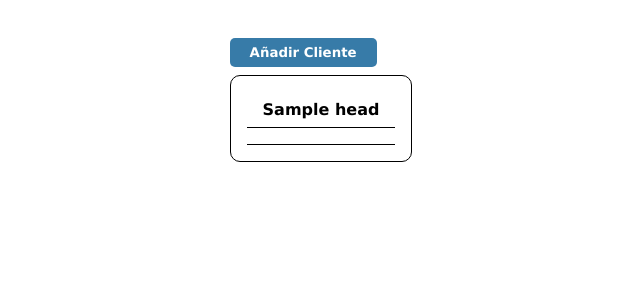
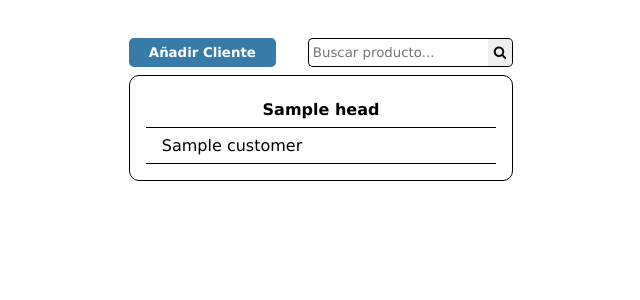
Before and after one commit to ChrisPoul/Industrias-EnGo, a Flask app: template EnGo/templates/customer/customers.html in a window 1280 px wide. Shown: the part 105-405 px from the top of the page, without its empty margins (319-959 px from the left). Run offline with Flask 2, Linux system fonts and the light colour scheme; the visitor is signed in with stand-in values (Sample User, id 1); tables that the repository leaves empty hold one stand-in row (values such as "Sample post"); the template is opened without the code that fills it: values that come from a table or form of the project are taken from there, most other values are stand-ins (such as "Sample title", 1, 10 or a date in 2020); lists and menus that the app fills with data are empty.

Commit message:
Added search bar to customers view and refactored html file structure

```diff
--- /dev/null
+++ b/EnGo/templates/customer/customers-body.html
@@ -0,0 +1,9 @@
+<div class="heading">
+    <a href="{{ url_for('customer.add') }}" class="add-button">
+        <input type="button" value="Añadir Cliente">
+    </a>
+    {% include "customer/search-bar.html" %}
+</div>
+<div class="container">
+    {% include "customer/customers-table.html" %}
+</div>
--- /dev/null
+++ b/EnGo/templates/customer/customers-table-body.html
@@ -0,0 +1,15 @@
+{% for customer in customers %}
+<tr>
+    {% for head in customer_heads %}
+    <td>
+        {% if head == "customer_name" %}
+        <a href="{{ url_for('customer.update', id=customer.id) }}">
+            {{ customer[head] }}
+        </a>
+        {% else %}
+        {{ customer[head] }}
+        {% endif %}
+    </td>
+    {% endfor %}
+</tr>
+{% endfor %}
--- /dev/null
+++ b/EnGo/templates/customer/customers-table.html
@@ -0,0 +1,12 @@
+<table>
+    <thead>
+        {% for head in customer_heads %}
+        <th>
+            {{ customer_heads[head] }}
+        </th>
+        {% endfor %}
+    </thead>
+    <tbody>
+        {% include "customer/customers-table-body.html" %}
+    </tbody>
+</table>
--- a/EnGo/templates/customer/customers.html
+++ b/EnGo/templates/customer/customers.html
@@ -6,38 +6,6 @@
 
 {% block content %}
 <div>
-    <div class="heading">
-        <a href="{{ url_for('customer.add') }}" class="add-button">
-            <input type="button" value="Añadir Cliente">
-        </a>
-    </div>
-    <div class="container">
-        <table>
-            <thead>
-                {% for head in customer_heads %}
-                <th>
-                    {{ customer_heads[head] }}
-                </th>
-                {% endfor %}
-            </thead>
-            <tbody>
-                {% for customer in customers %}
-                <tr>
-                    {% for head in customer_heads %}
-                    <td>
-                        {% if head == "customer_name" %}
-                        <a href="{{ url_for('customer.update', id=customer.id) }}">
-                            {{ customer[head] }}
-                        </a>
-                        {% else %}
-                        {{ customer[head] }}
-                        {% endif %}
-                    </td>
-                    {% endfor %}
-                </tr>
-                {% endfor %}
-            </tbody>
-        </table>
-    </div>
+    {% include "customer/customers-body.html" %}
 </div>
 {% endblock %}
--- /dev/null
+++ b/EnGo/templates/customer/search-bar.html
@@ -0,0 +1,11 @@
+<datalist id="customers">
+    {% for code in autocomplete.get_data("customers", "customer_name") %}
+    <option>{{ code }}</option>
+    {% endfor %}
+</datalist>
+<form method='post' class="search-bar" autocomplete="off">
+    <input class="search-bar" name="search_term"
+        placeholder="Buscar producto..."
+        list="customers">
+    <button type="submit"><i class="fa fa-search"></i></button>
+</form>
--- a/EnGo/views/customer.py
+++ b/EnGo/views/customer.py
@@ -21,11 +21,14 @@ permissions = [
 ]
 
 
-@bp.route('/customers')
+@bp.route('/customers', methods=('POST', 'GET'))
 @permission_required(permissions)
 @login_required
 def customers():
     customers = Customer.get_all()
+    if request.method == "POST":
+        customers = Customer.search(request.form["search_term"])
+
     return render_template(
         'customer/customers.html',
         customer_heads=customer_heads,
```
